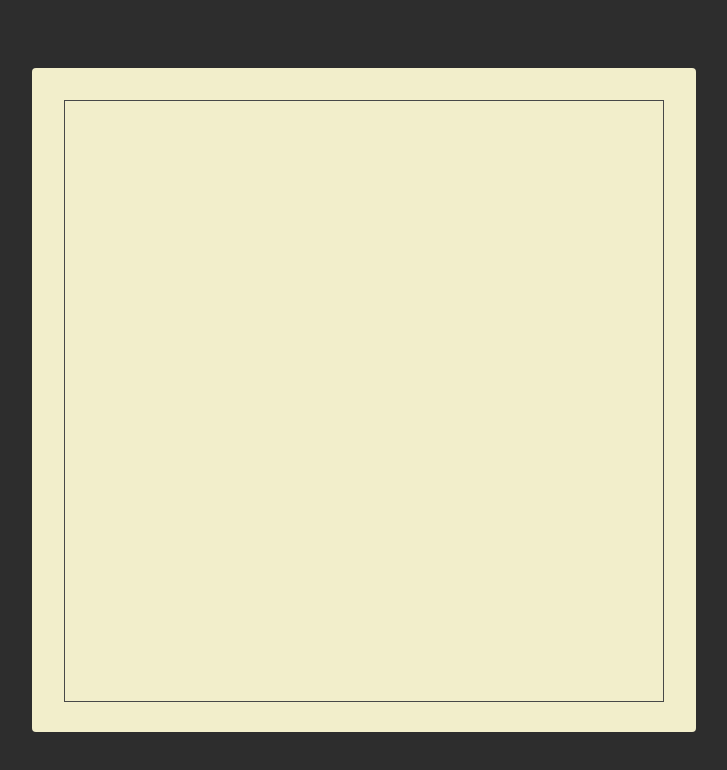
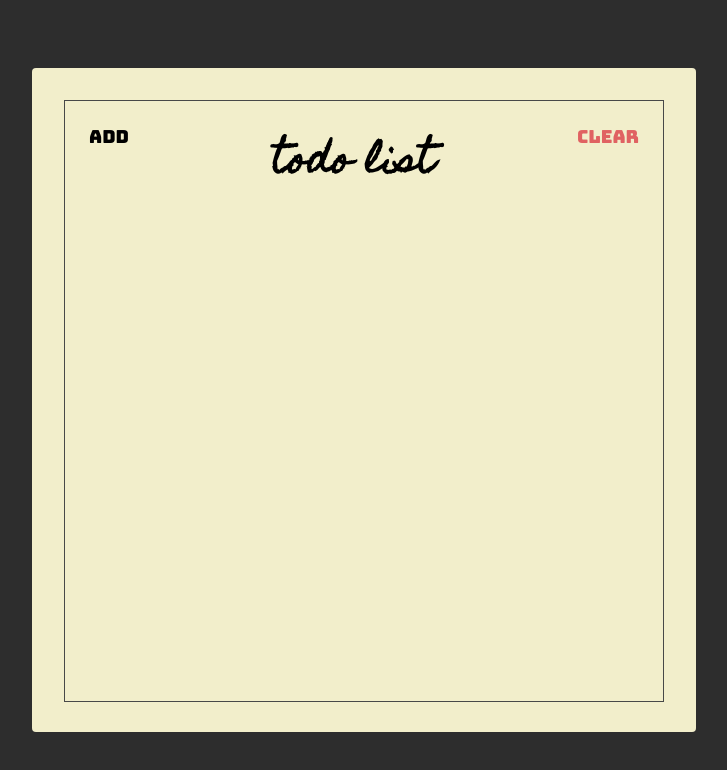
Before and after one commit to Ghyfar11/react-course-starter, a website: page index.html in a window 1280 px wide. Shown: the whole page, without its empty margins (276-1003 px from the left). Drawn offline with Linux system fonts and the light colour scheme.

Commit message:
Membuat header section

```diff
--- a/index.html
+++ b/index.html
@@ -6,16 +6,21 @@
     <meta http-equiv="X-UA-Compatible" content="ie=edge" />
     <title>Static Template</title>
     <link rel="stylesheet" href="./style.css" />
-    <link href="
-    <link rel="preconnect" href="https://fonts.gstatic.com" />
     <link
       href="https://fonts.googleapis.com/css2?family=Bungee&display=swap"
       rel="stylesheet"
     />
+    <link href="https://fonts.googleapis.com/css2?family=Bungee&family=Homemade+Apple&display=swap" rel="stylesheet" />
   </head>
   <body>
     <div class="container">
-      <div class="frame"></div>
+      <div class="frame">
+        <div class="header">
+          <button class="header-btn">Add</button>
+          <h1 class="header-title">Todo List</h1>
+          <button class="header-btn main-red-color">Clear</button>
+        </div>
+      </div>
     </div>
   </body>
 </html>
--- a/style.css
+++ b/style.css
@@ -1,5 +1,13 @@
  {
   box-sizing: border-box;
+}
+
+:root {
+  --main-red-color: #e06262;
+}
+
+.main-red-color {
+  color: var(--main-red-color);
 }
 
 html {
@@ -36,4 +44,33 @@ html {
 .frame {
   border: 1px solid #484848;
   height: 100%;
+
+  display: flex;
+  flex-direction: column;
 }
+
+.header {
+  display: flex;
+  align-items: flex-start;
+}
+
+.header-title {
+  flex: 1;
+  text-align: center;
+
+  font-size: 3.6rem;
+  font-family: 'Homemade Apple', cursive;
+  text-transform: lowercase;
+
+}
+
+.header-btn {
+font-size: 1.8rem;
+font-family: 'Bungee', cursive;
+
+padding: 24px;
+
+background: unset;
+border: unset;
+outline: unset;
+}
```
